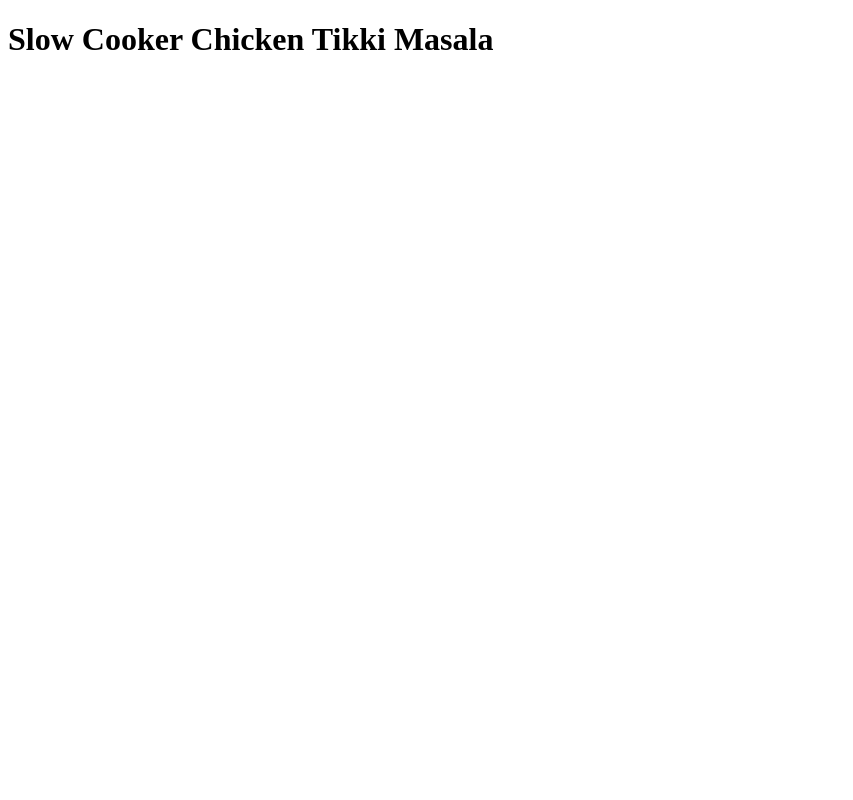
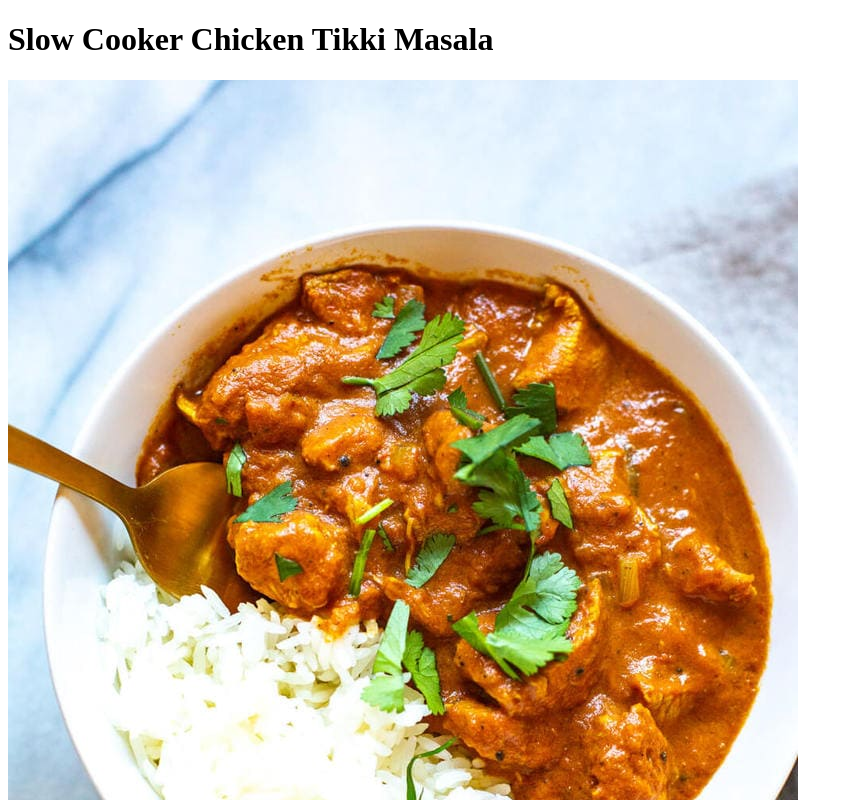
Before and after one commit to JayOrten/odin-recipes, a plain HTML site: page recipes/chicken-tikki-masala.html in a window 1280 px wide. Shown: the top 800 px of the page, without its empty margins (0-853 px from the left). Drawn offline with Linux system fonts and the light colour scheme.

Commit message:
Added image

```diff
--- a/recipes/chicken-tikki-masala.html
+++ b/recipes/chicken-tikki-masala.html
@@ -8,5 +8,6 @@
 </head>
 <body>
     <h1>Slow Cooker Chicken Tikki Masala</h1>
+    <img src ="../images/tikki-masala.jpg" alt="Chicken Tikki Masala">
 </body>
 </html>
```
Also changed, not shown: images/tikki-masala.jpg (added).
